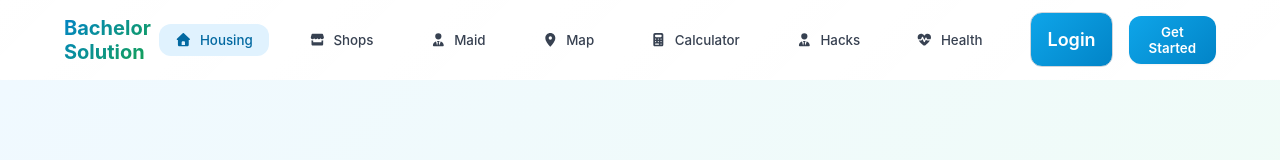
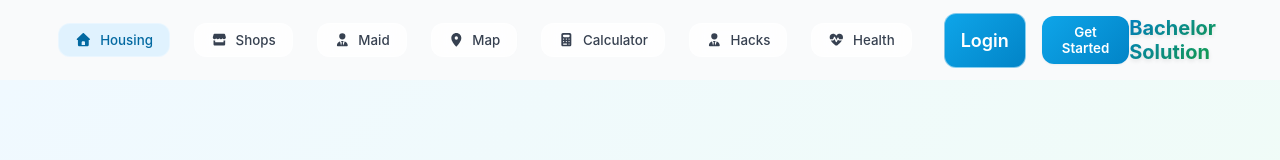
Before and after one commit to md-sazid9089/bachelor_solution_version2, a React (Vite) app in the folder frontend/: page / in a window 1280 px wide. Shown: the top 160 px of the page. Built offline with nearby package versions, Linux system fonts and the light colour scheme; no server answers.

Commit message:
feat: update header and navigation styles for improved aesthetics and usability

```diff
--- a/frontend/src/styles/components.css
+++ b/frontend/src/styles/components.css
@@ -20,9 +20,9 @@
   top: 0;
   left: 0;
   right: 0;
-  background: linear-gradient(135deg, rgba(255, 255, 255, 0.95) 0%, rgba(255, 255, 255, 0.9) 100%);
-  backdrop-filter: blur(10px);
-  border-bottom: 1px solid rgba(255, 255, 255, 0.2);
+  background: transparent;
+  backdrop-filter: none;
+  border-bottom: none;
   z-index: 1000;
   height: 80px;
 }
@@ -35,6 +35,7 @@
   max-width: 1200px;
   margin: 0 auto;
   padding: 0 var(--space-6);
+  flex-direction: row-reverse;
 }
 
 .logo h1 {
@@ -45,6 +46,7 @@
   font-size: var(--font-size-xl);
   font-weight: 700;
   margin: 0;
+  text-shadow: 0 2px 4px rgba(0, 0, 0, 0.1);
 }
 
 .nav {
@@ -66,11 +68,13 @@
   align-items: center;
   gap: var(--space-2);
   padding: var(--space-2) var(--space-4);
-  background: transparent;
+  background: rgba(255, 255, 255, 0.8);
   color: var(--gray-700);
   border-radius: var(--radius-lg);
   transition: all var(--transition-fast);
   font-weight: 500;
+  backdrop-filter: blur(10px);
+  border: 1px solid rgba(255, 255, 255, 0.3);
 }
 
 .nav-link:hover {
@@ -91,13 +95,14 @@
 }
 
 .login-btn {
-  background: transparent;
+  background: rgba(255, 255, 255, 0.9);
   color: var(--gray-700);
-  border: 1px solid var(--gray-300);
+  border: 1px solid rgba(255, 255, 255, 0.5);
   padding: var(--space-2) var(--space-5);
   border-radius: var(--radius-lg);
   font-weight: 500;
   transition: all var(--transition-fast);
+  backdrop-filter: blur(10px);
 }
 
 .login-btn:hover {
```
